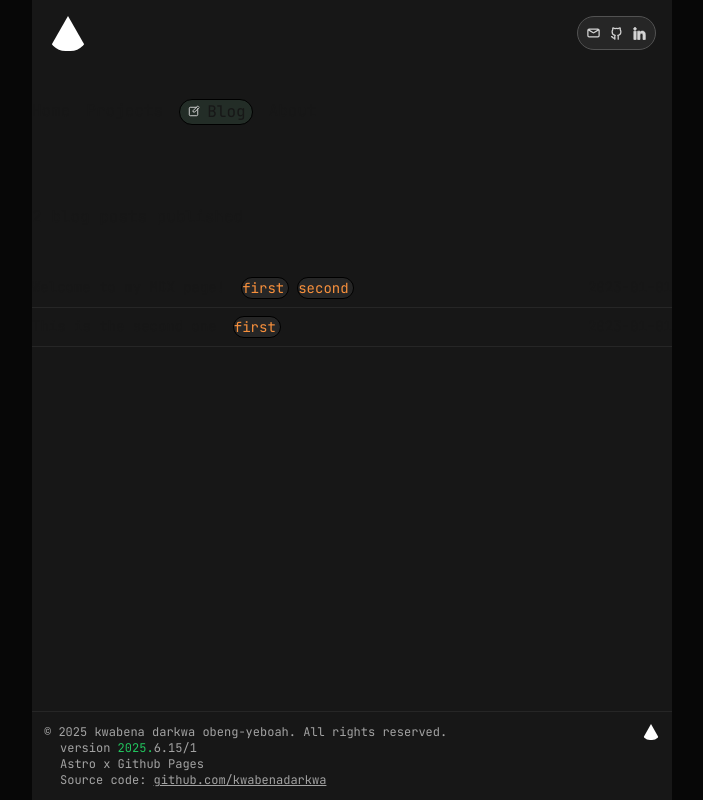
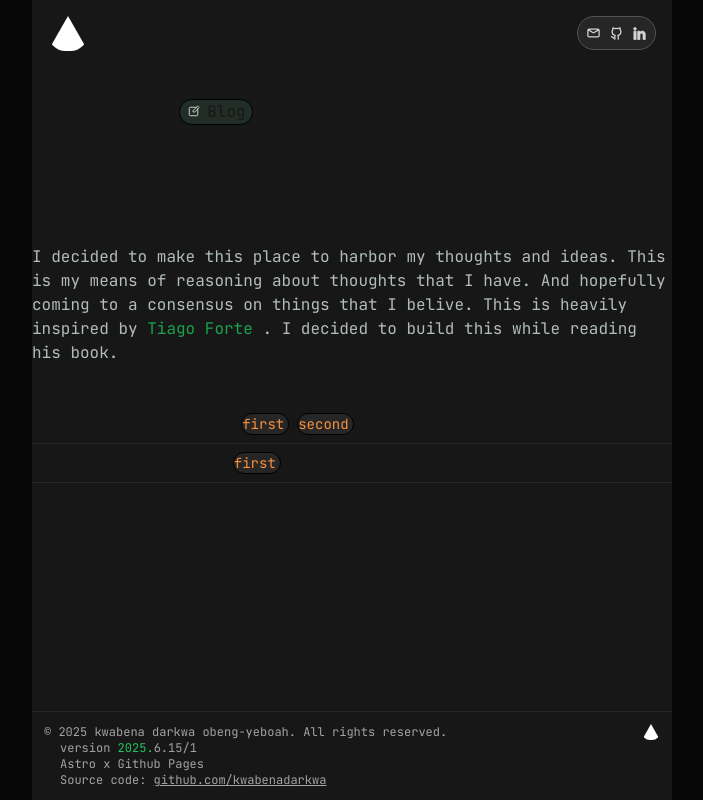
Before and after one commit to kwabenadarkwa/PersonalWebsite, a Next.js app in the folder personal-website/: page /blog in a window 1280 px wide. Shown: the whole page, without its empty margins (288-991 px from the left). Built offline with nearby package versions, Linux system fonts and the light colour scheme.

Commit message:
adds some nice desription to the blog side of things

```diff
--- a/personal-website/src/app/about/page.tsx
+++ b/personal-website/src/app/about/page.tsx
@@ -1,3 +1,3 @@
-export default function Blog() {
+export default function About() {
   return <div className="">This is the blog page</div>;
 }
--- a/personal-website/src/app/blog/page.tsx
+++ b/personal-website/src/app/blog/page.tsx
@@ -5,8 +5,22 @@ export default function Blog() {
   const { blogs, numberOfBlogs } = retrieveBlogAllBlogs();
   return (
     <div className="font-main flex flex-col gap-10">
-      <div>{numberOfBlogs} blog posts published</div>
+      <div>
+        <div>{numberOfBlogs} blog posts published</div>
 
+        <div className="text-[#b2beb5] pt-4">
+          I decided to make this place to harbor my thoughts and ideas. This is
+          my means of reasoning about thoughts that I have. And hopefully coming
+          to a consensus on things that I belive. This is heavily inspired by{' '}
+          <a
+            href="https://www.buildingasecondbrain.com/"
+            className="text-[#18A34B]"
+          >
+            Tiago Forte
+          </a>{' '}
+          . I decided to build this while reading his book.
+        </div>
+      </div>
       <div>
         {blogs.map((blog, index) => {
           return (
```
